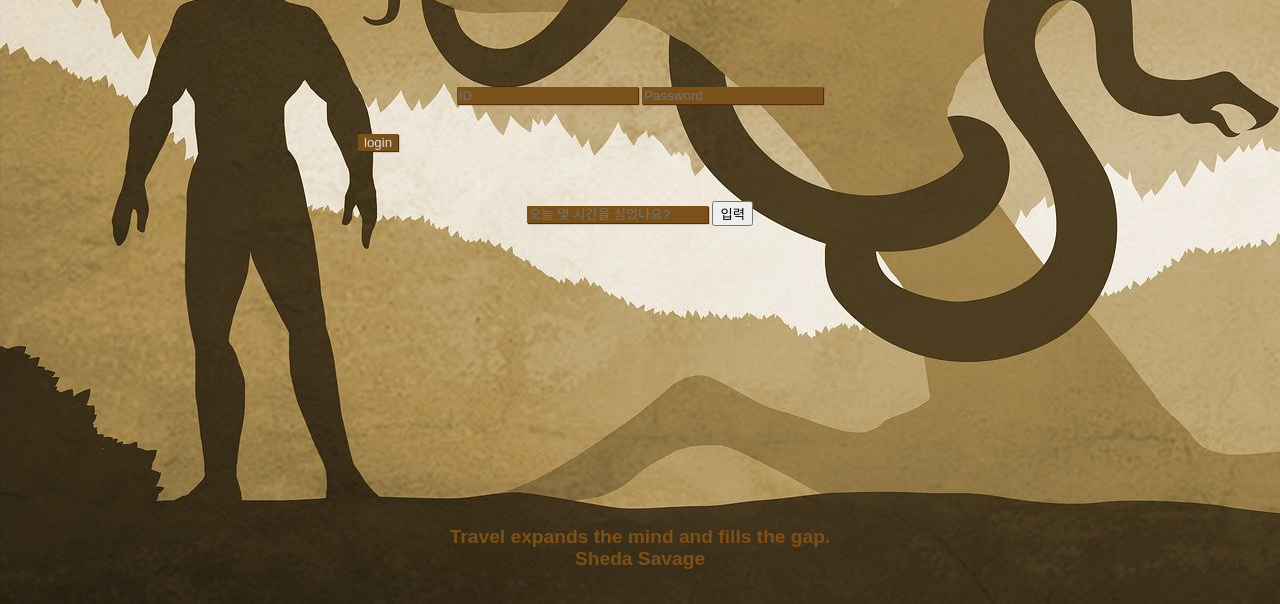
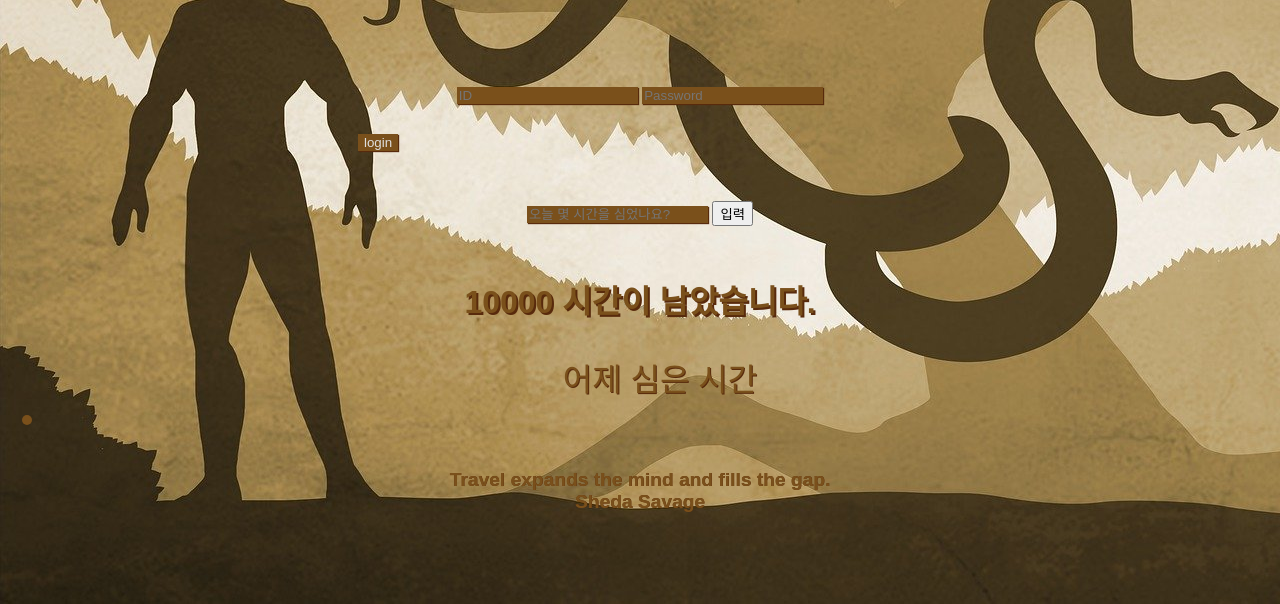
Before and after one commit to yardyard/thanksTree, a plain HTML site: page index.html in a window 1280 px wide. Shown: the part 481-1085 px from the top of the page. Drawn offline with Linux system fonts and the light colour scheme.

Commit message:
20211127 만시간 2

```diff
--- a/CSS/style.css
+++ b/CSS/style.css
@@ -13,11 +13,10 @@ body {
 
 img {
     position: absolute;
+    background-size: 150%;
     left: 0;
     top: 0;
-    min-width: 1880;
-    min-height: 1200;
-    z-index: -6;
+    z-index: -7;
 }
 
 #loginBox {
@@ -72,6 +71,21 @@ img {
         box-shadow: 1px 1px 1px rgb(88, 42, 12);
     }
 
+    #rules h1{
+        text-align: center;
+        margin-top: 50px;
+        font-size:  2rem;
+        color: rgb(122, 80, 27);
+        text-shadow: 2px 2px rgb(88, 42, 12);
+    }
+
+    #rules ul{
+        text-align: center;
+        font-size:  2rem;
+        color: rgb(122, 80, 27);
+        text-shadow: 1px 1px rgb(88, 42, 12);
+    }
+
 #clock{
     text-align: center;
     font-size: 8rem;
@@ -82,7 +96,6 @@ img {
 
 #quote{
     text-align: center;
-    margin-top: 300px;
     font-size: 1.2rem;
     font-weight: bolder;
     color: rgb(122, 80, 27);
@@ -91,7 +104,6 @@ img {
 
 }
 
-
 #weather {
     text-align: center;
     margin-top: 30px;
--- /dev/null
+++ b/JS/lastRules.js
@@ -0,0 +1,19 @@
+// ----------- 변수 -----------
+
+
+// ------- HTML id 연결 -----------
+const lastRules = document.querySelector("#lastRules");
+
+// ------- HTML 생성 -----------
+const li = document.createElement("li");
+const span = document.createElement("span");
+li.appendChild(span);
+lastRules.appendChild(li);
+
+// UserInput localStorage로부터 string에서 object로 가져옴.
+const hours = (JSON.parse(localStorage.getItem("HOURS")));
+
+// 가져온 값이 null 값이 아니면 출력해줌.
+if(hours !== null){
+    hours.map((hour) => span.innerText = `${hour}시간`);
+}
--- a/JS/rules.js
+++ b/JS/rules.js
@@ -1,10 +1,12 @@
 // ----------- 변수 -----------
-let HoursArr = [];
+let sumHours = 10000
+const hoursArr = [];
+
 // ------- HTML id 연결 -----------
 const rules = document.querySelector("#rules");
 const rulesInput = rules.querySelector("#rulesInput");
 const rulesBtn = rules.querySelector("#rulesBtn");
-const rulesH2 = rules.querySelector("#input");
+const rulesH2 = rules.querySelector("#lastHours");
 
 
 // ----------- event function -----------
@@ -12,22 +14,37 @@ const rulesH2 = rules.querySelector("#input");
 function onBtnClick(event) {
     // 웹사이트 기본 이벤트 방지
     event.preventDefault();
+
     // 입력 받은 값 저장
     const UserInput = rulesInput.value;
-    // 입력값 HoursArr에 저장
-    HoursArr.push(UserInput);
-    // HoursArr localStorage에 저장
-    localStorage.setItem("HOURS",JSON.stringify(HoursArr));
-    paintRules()
+
+    // 입력창 초기화
+    rulesInput.value = "";
+
+    // 입력값 hoursArr에 저장
+    hoursArr.push(UserInput);
+
+    // hoursArr localStorage에 저장
+    localStorage.setItem("HOURS", JSON.stringify(hoursArr));
+
+
 }
 
-function paintRules() {
-    // UserInput localStorage로부터 가져옴.
-    const Hours = localStorage.getItem("HOURS", parseInt(HoursArr));
-    console.log(Hours);
-    //
-    rulesH2.innerText = viewHours;
-}
+
+// UserInput localStorage로부터 string에서 object로 가져옴.
+const Hours = (JSON.parse(localStorage.getItem("HOURS")));
+
+if(Hours !== null){
+
+  // Hours의 각 인덱스를 sumHours에 map을 이용해 각각 빼준다.
+  Hours.map((hour) => {sumHours = sumHours - hour});
+
+  // 빼준 sumHours를 화면에 출력해준다.
+  rulesH2.innerText = `${sumHours} 시간이 남았습니다.`;
+  }
+  else{
+      rulesH2.innerText = `${sumHours} 시간이 남았습니다.`;
+  }
 
 
 // ----------- event listener -----------
--- a/index.html
+++ b/index.html
@@ -17,7 +17,8 @@
     <form id="rules">
         <input id="rulesInput" type="text" placeholder="오늘 몇 시간을 심었나요?">
         <button id="rulesBtn">입력</button>
-        <h2 id="input"></h2>
+        <h1 id="lastHours"></h1>
+        <ul id="lastRules">어제 심은 시간</ul>
     </form>
     <img src="img/1.jpg.jpg">
     <div id="quote">
@@ -29,6 +30,7 @@
         <span></span>
     </div>
     <script src="JS/rules.js"></script>
+    <script src="JS/lastRules.js"></script>
     <script src="JS/backgroud.js"></script>
     <script src="JS/clock.js"></script>
     <script src="JS/quote.js"></script>
```
